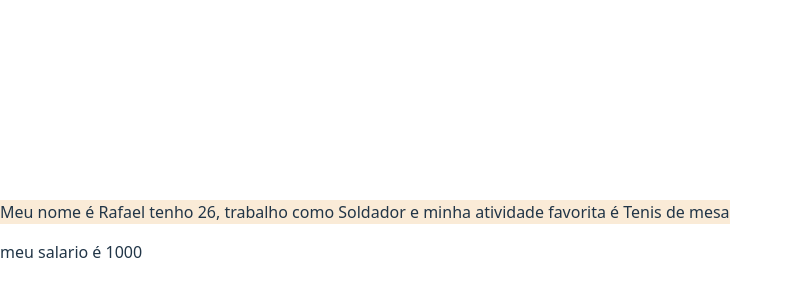
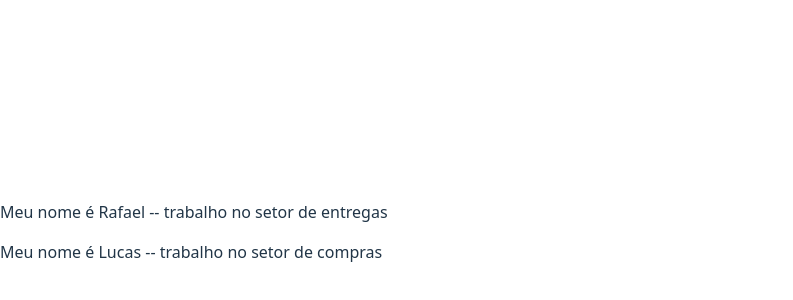
Before and after one commit to RafaelMoreira-Fatec/manutencaoJS, a React (Vite) app in the folder react/manutencaor-react/: page / in a window 1280 px wide. Shown: the part 168-468 px from the top of the page, without its empty margins (0-793 px from the left). Built offline with nearby package versions, Linux system fonts and the light colour scheme.

Commit message:
components

```diff
--- a/react/manutencaor-react/src/App.jsx
+++ b/react/manutencaor-react/src/App.jsx
@@ -1,4 +1,5 @@
 import './App.css'
+import Funcionario from './components/Funcionario';
 
 // function App() {
 
@@ -32,50 +33,64 @@ import './App.css'
 //   );
 // }
 
-function Pessoa() {
+// function Pessoa() {
 
-  const pessoa = {
-    nome: "Rafael",
-    idade: 26,
-    trabalho: "Soldador",
-    hobbie: "Tenis de mesa",
-    salario: 1000
-  }
+//   const pessoa = {
+//     nome: "Rafael",
+//     idade: 26,
+//     trabalho: "Soldador",
+//     hobbie: "Tenis de mesa",
+//     salario: 1000
+//   }
 
-  const estaEmpregado = true
+//   const estaEmpregado = true
 
-  const background = "myClass";
+//   const background = "myClass";
 
-  // const mystyles = {
-  //   backgroundColor: 'red',
-  //   fontSize: '2em'
-  // }
+//   // const mystyles = {
+//   //   backgroundColor: 'red',
+//   //   fontSize: '2em'
+//   // }
 
-  // const testeBtn = () => {
-  //   alert('Olá')
-  // }
+//   // const testeBtn = () => {
+//   //   alert('Olá')
+//   // }
 
-  const showParagraph = {
-    display: estaEmpregado ? 'block' : 'none'
-  }
+//   const showParagraph = {
+//     display: estaEmpregado ? 'block' : 'none'
+//   }
 
 
-  return (
+//   return (
 
 
-   <>
-   {/* <p className='myClass'> */}
-   <p className={ background}>
+//    <>
+//    {/* <p className='myClass'> */}
+//    <p className={ background}>
 
-    Meu nome é {pessoa.nome} tenho {pessoa.idade}, { estaEmpregado ? 'trabalho como ' + pessoa.trabalho : 'no momento estou desempregado'} e minha atividade favorita é {pessoa.hobbie}
-   </p>
-   <p style={showParagraph}>meu salario é {pessoa.salario}</p>
+//     Meu nome é {pessoa.nome} tenho {pessoa.idade}, { estaEmpregado ? 'trabalho como ' + pessoa.trabalho : 'no momento estou desempregado'} e minha atividade favorita é {pessoa.hobbie}
+//    </p>
+//    <p style={showParagraph}>meu salario é {pessoa.salario}</p>
 
-   {/* <button onClick={testeBtn} style={mystyles}>
-    Teste
-   </button> */}
+//    {/* <button onClick={testeBtn} style={mystyles}>
+//     Teste
+//    </button> */}
+//     </>
+//   )
+// }
+
+
+
+function Empresa(){
+
+  return(
+    <>
+    <Funcionario nome="Rafael" setor="entregas" />
+    <Funcionario nome="Lucas" setor="compras" />
     </>
   )
 }
 
-export default Pessoa;
+
+
+export default Empresa;
--- /dev/null
+++ b/react/manutencaor-react/src/components/Funcionario.jsx
@@ -0,0 +1,10 @@
+function Funcionario(props){
+
+  return(
+    <>
+    <p>Meu nome é {props.nome} -- trabalho no setor de {props.setor}</p>
+    </>
+  )
+}
+
+export default Funcionario;
```
